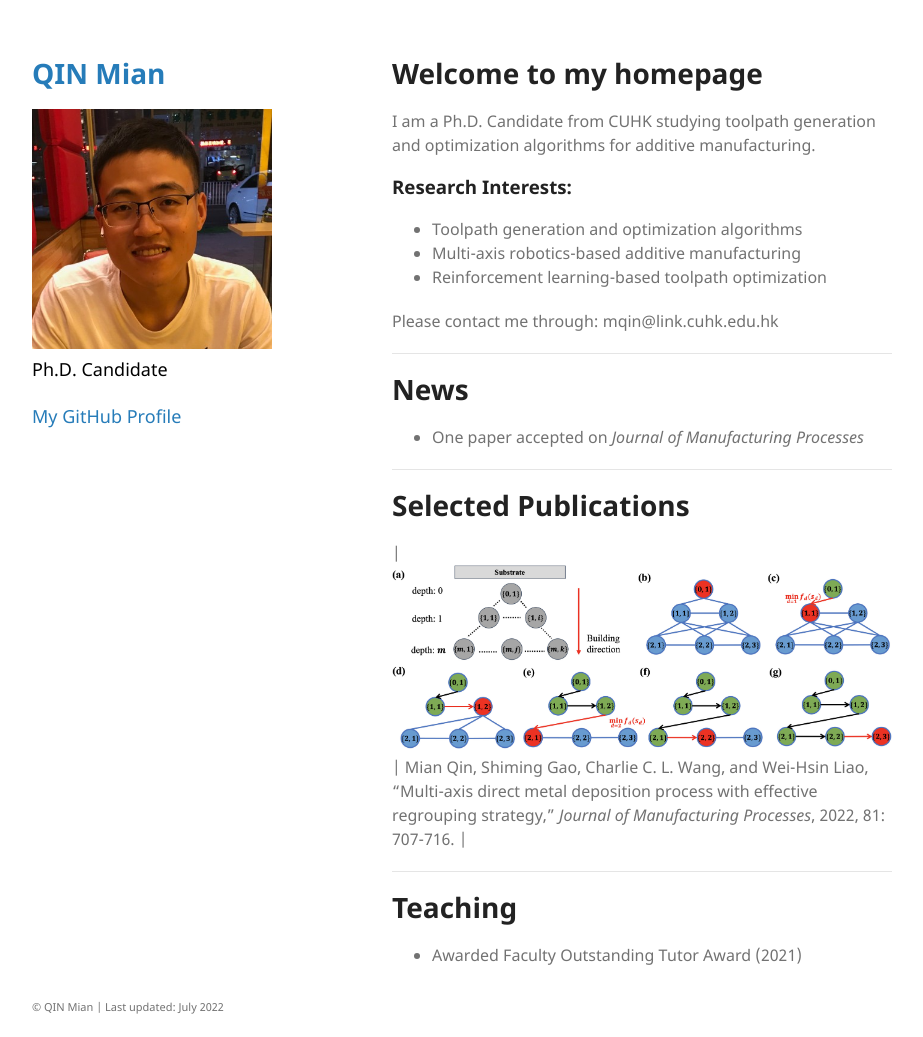
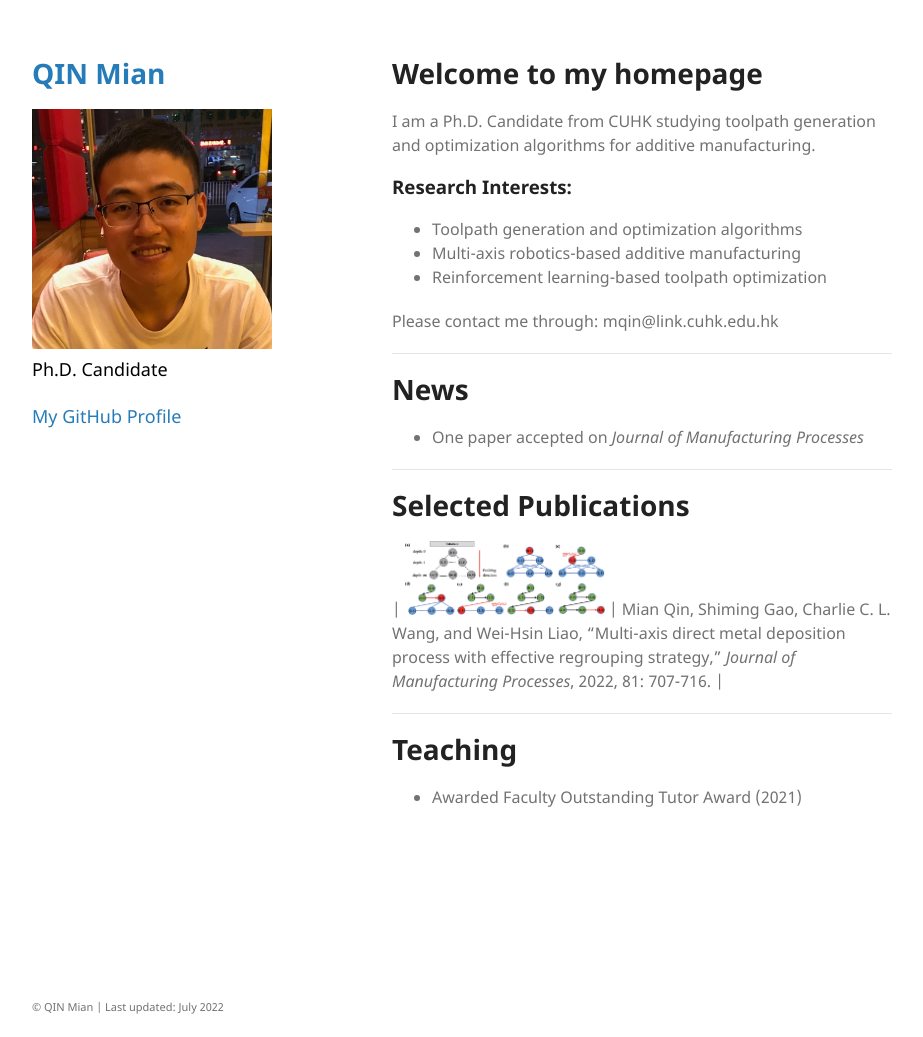
Before and after one commit to mqincuhk/mqincuhk.github.io, a Jekyll site: the page built from index.md, in a window 1280 px wide and 1037 px high. Shown: the whole window, without its empty margins (178-1101 px from the left). Built offline with Jekyll 4.4.1, drawn with Linux system fonts in a browser that asks for light colours; a script that is not in the unit is left out; our own code applies the rules of GitHub Pages for plain Markdown files.

Commit message:
Update index.md

```diff
--- a/index.md
+++ b/index.md
@@ -20,7 +20,7 @@ Please contact me through: mqin@link.cuhk.edu.hk
 
 ---
 # **Selected Publications**
-| <img src="assets/img/multi-axis.jpg" alt="drawing" width="500"/>      |  Mian Qin, Shiming Gao, Charlie C. L. Wang, and Wei-Hsin Liao, "Multi-axis direct metal deposition process with effective regrouping strategy," *Journal of Manufacturing Processes*, 2022, 81: 707-716. |
+| <img src="assets/img/multi-axis.jpg" alt="drawing" width="200"/>      |  Mian Qin, Shiming Gao, Charlie C. L. Wang, and Wei-Hsin Liao, "Multi-axis direct metal deposition process with effective regrouping strategy," *Journal of Manufacturing Processes*, 2022, 81: 707-716. |
 
 
 
```
